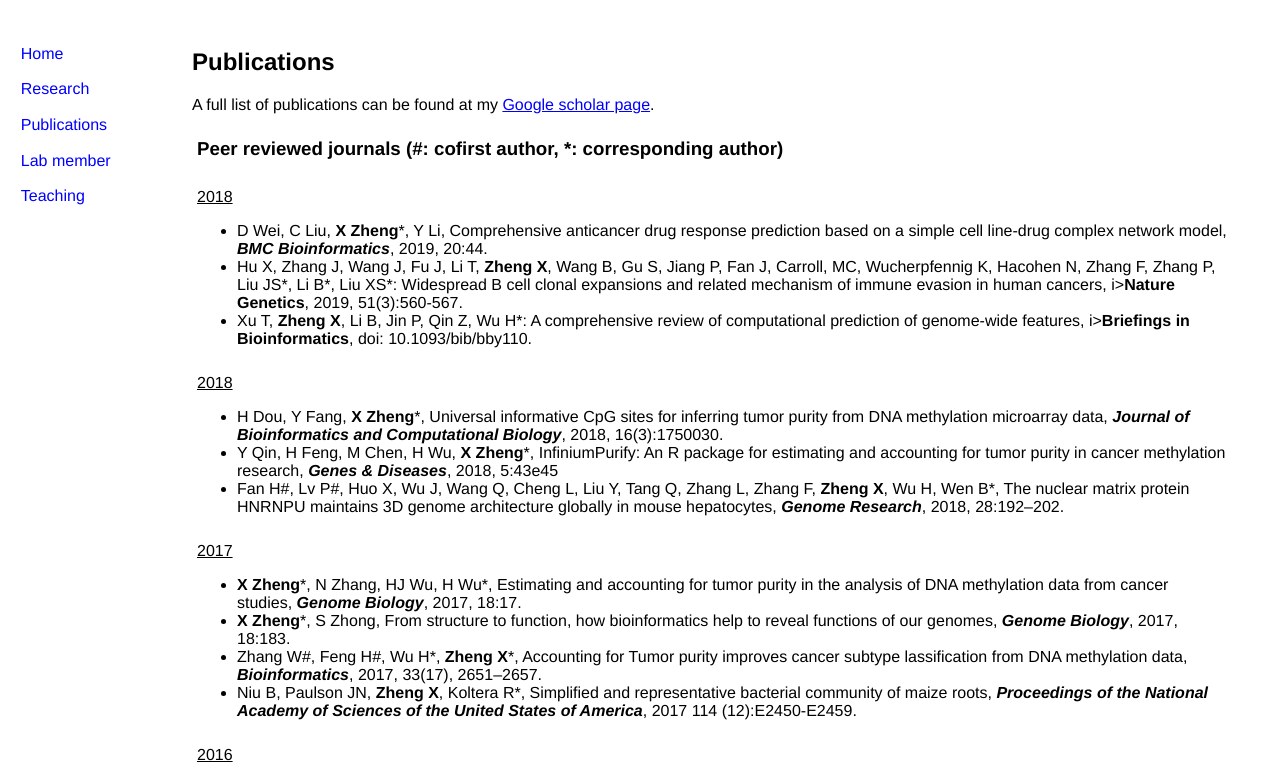
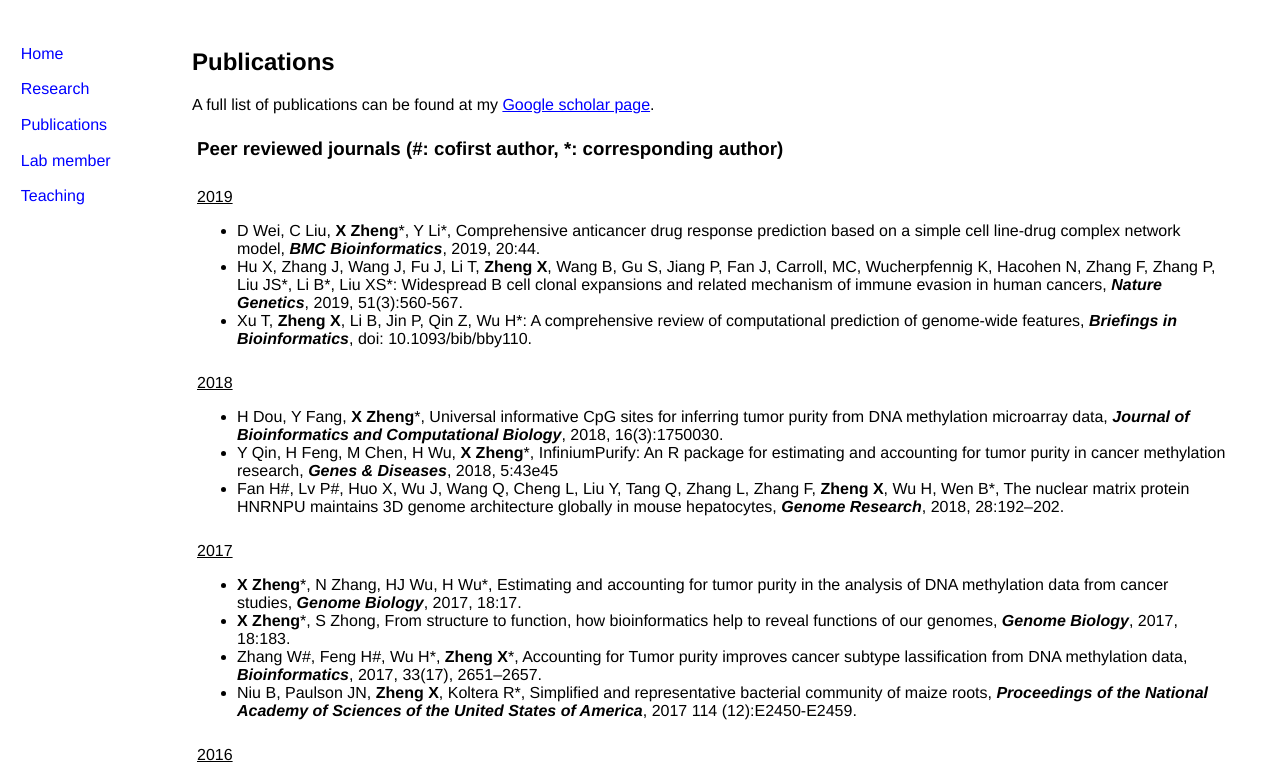
Before and after one commit to Xiaoqizheng/xiaoqizheng.github.io, a plain HTML site: page publications.html in a window 1280 px wide. Shown: the top 777 px of the page. Drawn offline with Linux system fonts and the light colour scheme.

Commit message:
update publications

```diff
--- a/publications.html
+++ b/publications.html
@@ -36,11 +36,11 @@ A full list of publications can be found at my
 
 <tr><td><h3>Peer reviewed journals (#: cofirst author, *: corresponding author)</h3></td></tr>
 
-<tr><td><u>2018</u>
+<tr><td><u>2019</u>
 <ul>
-<li> D Wei, C Liu, <b>X Zheng</b>*, Y Li, Comprehensive anticancer drug response prediction based on a simple cell line-drug complex network model, <i><b> BMC Bioinformatics</b></i>, 2019, 20:44.
-<li> Hu X, Zhang J, Wang J, Fu J, Li T, <b>Zheng X</b>, Wang B, Gu S, Jiang P, Fan J, Carroll, MC, Wucherpfennig K, Hacohen N, Zhang F, Zhang P, Liu JS*, Li B*, Liu XS*:  Widespread B cell clonal expansions and related mechanism of immune evasion in human cancers, i><b>Nature Genetics</b></i>, 2019, 51(3):560-567.
-<li> Xu T, <b>Zheng X</b>, Li B, Jin P, Qin Z, Wu H*: A comprehensive review of computational prediction of genome-wide features, i><b>Briefings in Bioinformatics</b></i>, doi: 10.1093/bib/bby110.
+<li> D Wei, C Liu, <b>X Zheng</b>*, Y Li*, Comprehensive anticancer drug response prediction based on a simple cell line-drug complex network model, <i><b> BMC Bioinformatics</b></i>, 2019, 20:44.
+<li> Hu X, Zhang J, Wang J, Fu J, Li T, <b>Zheng X</b>, Wang B, Gu S, Jiang P, Fan J, Carroll, MC, Wucherpfennig K, Hacohen N, Zhang F, Zhang P, Liu JS*, Li B*, Liu XS*:  Widespread B cell clonal expansions and related mechanism of immune evasion in human cancers, <i><b>Nature Genetics</b></i>, 2019, 51(3):560-567.
+<li> Xu T, <b>Zheng X</b>, Li B, Jin P, Qin Z, Wu H*: A comprehensive review of computational prediction of genome-wide features, <i><b>Briefings in Bioinformatics</b></i>, doi: 10.1093/bib/bby110.
 
 <tr><td><u>2018</u>
 <ul>
```
